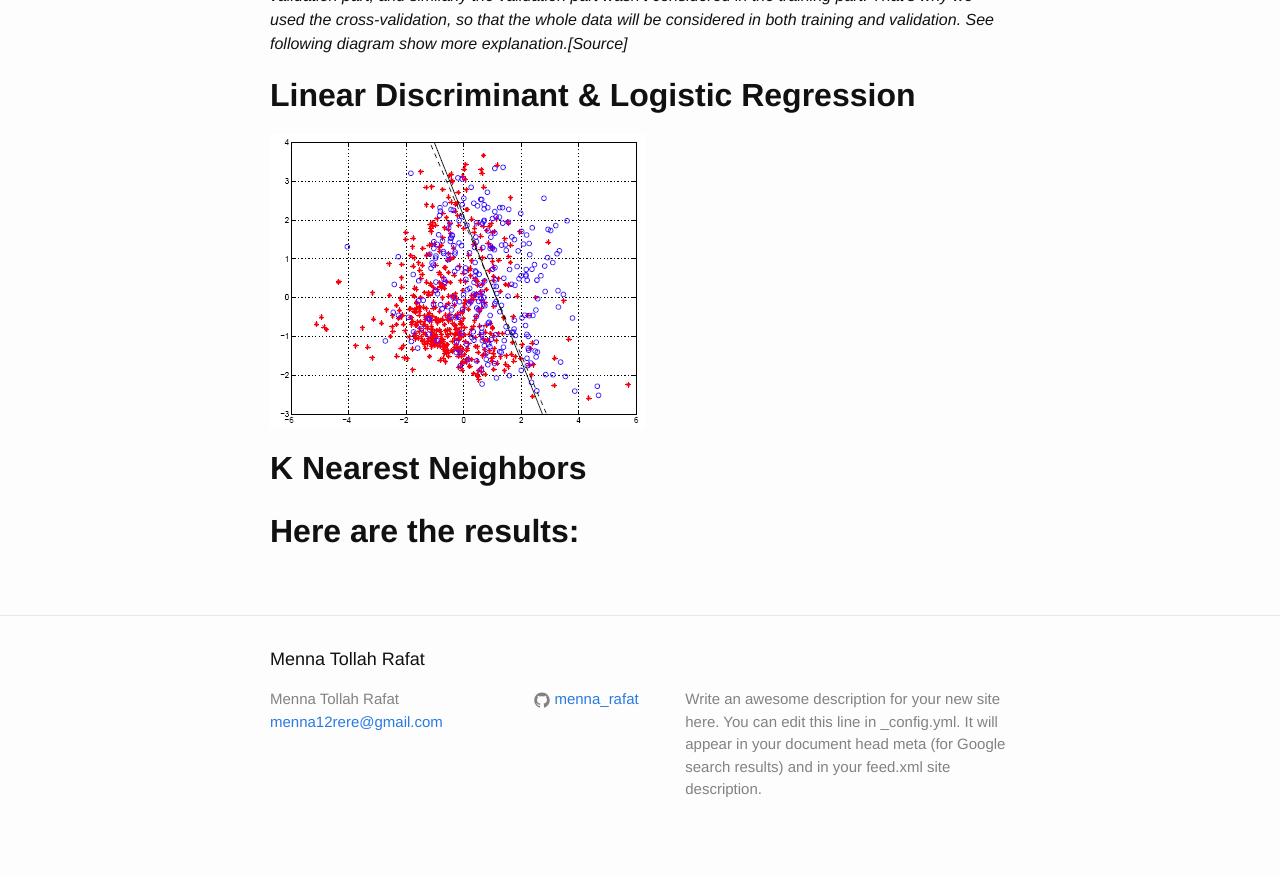
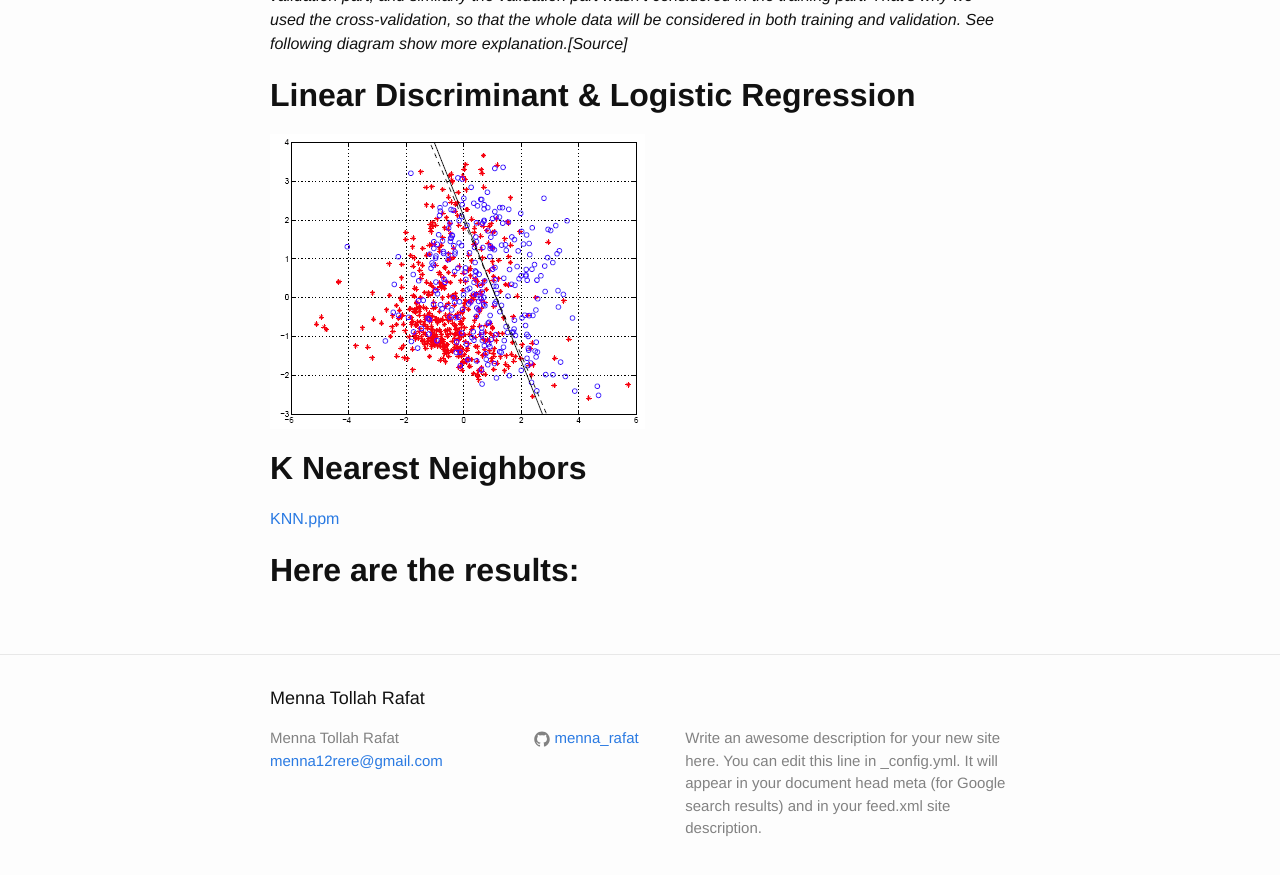
Before and after one commit to Menna-Rafat/menna-rafat.github.io, a Jekyll site: the page built from _posts/2019-12-06-dataset-analysis-and-machine-learning.markdown, in a window 1280 px wide and 900 px high, scrolled down 630 px. Shown: the top 875 px of the window. Built offline with Jekyll 4.4.1, drawn with Linux system fonts in a browser that asks for light colours.

Commit message:
Updated Dataset Analysis And Machine Learning

```diff
--- a/_posts/2019-12-06-dataset-analysis-and-machine-learning.markdown
+++ b/_posts/2019-12-06-dataset-analysis-and-machine-learning.markdown
@@ -14,5 +14,6 @@ layout: post
 ## **Linear Discriminant & Logistic Regression**
 ![lda.gif](/uploads/lda.gif)
 ## **K Nearest Neighbors**
+[KNN.ppm](/uploads/KNN.ppm)
 
 ## **Here are the results:**
```
